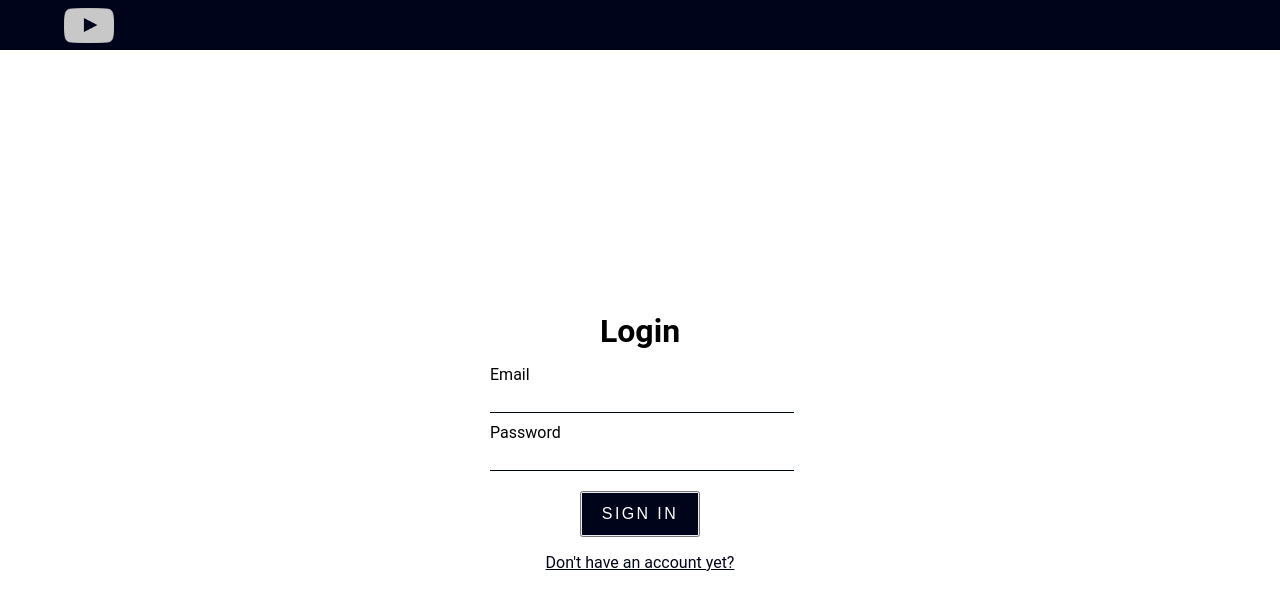
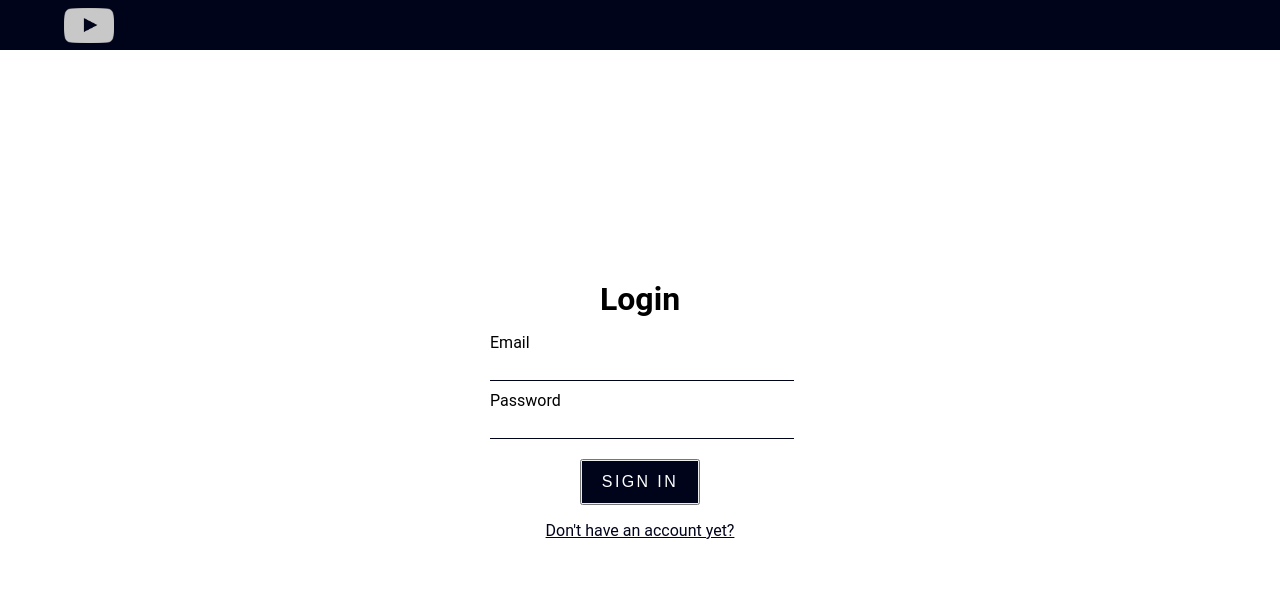
Before and after one commit to Bliqui/YT-copy, a React (Create React App) app: page /login in a window 1280 px wide. Shown: the top 610 px of the page. Built offline with nearby package versions, Linux system fonts and the light colour scheme; no server answers.

Commit message:
Fix ugly default scroll view

```diff
--- a/src/assests/styles/global.scss
+++ b/src/assests/styles/global.scss
@@ -1,3 +1,5 @@
+@import "./variables";
+
 a {
   text-decoration: none;
   &:visited {
@@ -33,3 +35,17 @@ body {
 .youtube {
   height: 100%;
 }
+
+::-webkit-scrollbar {
+  width: 10px;
+}
+
+::-webkit-scrollbar-track {
+  background-color: $navWhite;
+}
+
+::-webkit-scrollbar-thumb {
+  background-color: #717171;
+  border-radius: 5px;
+  border: 2px solid $navWhite;
+}
--- a/src/components/VideosList/VideosList.js
+++ b/src/components/VideosList/VideosList.js
@@ -3,8 +3,6 @@ import {Video} from "../Video/Video";
 import './VideosList.scss';
 
 export const VideosList = ({listedVideos}) => {
-    console.log(listedVideos)
-
     if (listedVideos) {
         return (
         <div className={'videosBody'}>
--- a/src/pages/LoginPage/LoginPage.scss
+++ b/src/pages/LoginPage/LoginPage.scss
@@ -3,7 +3,7 @@
 .loginBody {
   width: 100%;
   max-width: 1200px;
-  height: 100%;
+  height: 92%;
   font-family: $fontFamily;
   margin: 0 auto;
   @include flex(center, column, center);
--- a/src/pages/RegisterPage/RegisterPage.scss
+++ b/src/pages/RegisterPage/RegisterPage.scss
@@ -3,7 +3,7 @@
 .regBody {
   width: 100%;
   max-width: 1200px;
-  height: 100%;
+  height: 92%;
   font-family: $fontFamily;
   margin: 0 auto;
   @include flex(center, column, center);
```
